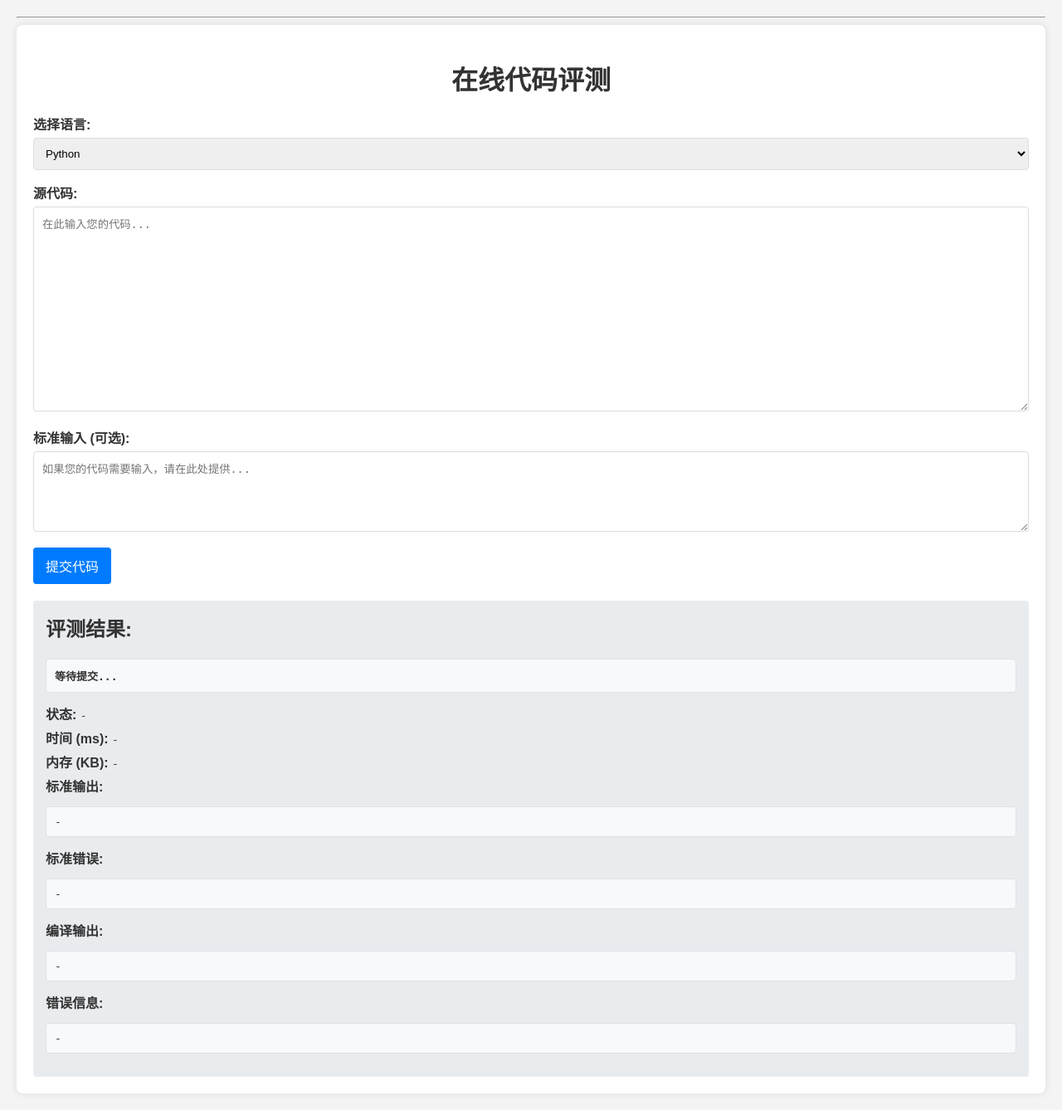
After one commit to medopaw/code-black-sphere, a Flask app: template app/templates/index.html in a window 1280 px wide. The commit adds this page. Shown: the whole page at 83% size. Run offline with Flask 3, Linux system fonts and the light colour scheme; the template is opened without the code that fills it, so the values that code supplies are empty.

Commit message:
refactor: remove auth module and reorganize main routes
This commit removes the authentication module, including its routes, forms, and templates, as it is no longer needed. The main routes have been moved to a new `routes` directory for better organization. Additionally, the Judge0 service has been updated to make CPU and memory limits optional, and a new CSS file has been added to improve the UI for the code submission form.

```diff
--- a/app/auth/__init__.py
+++ /dev/null
@@ -1,5 +0,0 @@
-from flask import Blueprint
-
-auth_bp = Blueprint('auth', __name__)
-
-from app.auth import routes
--- /dev/null
+++ b/app/static/css/style.css
@@ -0,0 +1,93 @@
+body {
+    font-family: sans-serif;
+    margin: 20px;
+    background-color: #f4f4f4;
+    color: #333;
+}
+
+.container {
+    background-color: #fff;
+    padding: 20px;
+    border-radius: 8px;
+    box-shadow: 0 0 10px rgba(0, 0, 0, 0.1);
+}
+
+h1 {
+    color: #333;
+    text-align: center;
+    margin-bottom: 20px;
+}
+
+.form-group {
+    margin-bottom: 15px;
+}
+
+.form-group label {
+    display: block;
+    margin-bottom: 5px;
+    font-weight: bold;
+}
+
+.form-control {
+    width: 100%;
+    padding: 10px;
+    border: 1px solid #ddd;
+    border-radius: 4px;
+    box-sizing: border-box; /* Important for width calculation */
+}
+
+textarea.form-control {
+    resize: vertical;
+}
+
+.btn {
+    padding: 10px 15px;
+    border: none;
+    border-radius: 4px;
+    cursor: pointer;
+    font-size: 16px;
+}
+
+.btn-primary {
+    background-color: #007bff;
+    color: white;
+}
+
+.btn-primary:hover {
+    background-color: #0056b3;
+}
+
+#result-container {
+    margin-top: 30px;
+    padding: 15px;
+    background-color: #e9ecef;
+    border-radius: 4px;
+}
+
+#result-container h2 {
+    margin-top: 0;
+    color: #333;
+}
+
+pre {
+    background-color: #f8f9fa;
+    border: 1px solid #dee2e6;
+    padding: 10px;
+    border-radius: 4px;
+    white-space: pre-wrap; /* Allows wrapping of long lines */
+    word-wrap: break-word; /* Breaks long words if necessary */
+    max-height: 300px; /* Limit height and make scrollable if content exceeds */
+    overflow-y: auto;
+}
+
+#submission-status {
+    font-weight: bold;
+}
+
+#output-details p {
+    margin: 5px 0;
+}
+
+#output-details span {
+    font-family: monospace;
+}
--- /dev/null
+++ b/app/static/js/main.js
@@ -0,0 +1,142 @@
+document.addEventListener('DOMContentLoaded', function () {
+    const form = document.getElementById('code-submission-form');
+    const submissionStatus = document.getElementById('submission-status');
+    const resultContainer = document.getElementById('result-container');
+    const outputDetails = document.getElementById('output-details');
+
+    // Result fields
+    const statusDescription = document.getElementById('status-description');
+    const timeTaken = document.getElementById('time-taken');
+    const memoryUsed = document.getElementById('memory-used');
+    const stdoutOutput = document.getElementById('stdout-output');
+    const stderrOutput = document.getElementById('stderr-output');
+    const compileOutput = document.getElementById('compile-output');
+    const errorMessage = document.getElementById('error-message');
+
+    form.addEventListener('submit', async function (event) {
+        event.preventDefault();
+
+        submissionStatus.textContent = '正在提交...';
+        outputDetails.style.display = 'none'; // Hide previous results
+        clearResultFields();
+
+        const formData = new FormData(form);
+        const data = {
+            language: formData.get('language'),
+            source_code: formData.get('source_code'),
+            stdin: formData.get('stdin') || null,
+            // expected_output: formData.get('expected_output') || null
+        };
+
+        try {
+            const response = await fetch('/api/submit', {
+                method: 'POST',
+                headers: {
+                    'Content-Type': 'application/json',
+                },
+                body: JSON.stringify(data),
+            });
+
+            if (!response.ok) {
+                const errorData = await response.json();
+                throw new Error(errorData.error || `HTTP error! status: ${response.status}`);
+            }
+
+            const result = await response.json();
+
+            if (result.token) {
+                submissionStatus.textContent = `提交成功！Token: ${result.token}. 正在等待结果...`;
+                pollForResult(result.token);
+            } else if (result.error) {
+                submissionStatus.textContent = `提交失败: ${result.error}`;
+                errorMessage.textContent = result.error;
+                outputDetails.style.display = 'block';
+            } else {
+                submissionStatus.textContent = '提交失败，未收到 Token。';
+                errorMessage.textContent = '未知提交错误。';
+                outputDetails.style.display = 'block';
+            }
+        } catch (error) {
+            console.error('提交错误:', error);
+            submissionStatus.textContent = `提交出错: ${error.message}`;
+            errorMessage.textContent = error.message;
+            outputDetails.style.display = 'block';
+        }
+    });
+
+    async function pollForResult(token) {
+        const pollInterval = 2000; // Poll every 2 seconds
+        const maxAttempts = 30; // Max 30 attempts (1 minute)
+        let attempts = 0;
+
+        const intervalId = setInterval(async () => {
+            attempts++;
+            if (attempts > maxAttempts) {
+                clearInterval(intervalId);
+                submissionStatus.textContent = `获取结果超时 (Token: ${token}). 请稍后手动检查。`;
+                errorMessage.textContent = '获取结果超时。';
+                outputDetails.style.display = 'block';
+                return;
+            }
+
+            try {
+                const response = await fetch(`/api/result/${token}`);
+                if (!response.ok) {
+                    // Handle non-200 responses during polling, but don't necessarily stop polling unless it's a fatal error
+                    console.warn(`轮询 ${token} 时出错: ${response.status}`);
+                    submissionStatus.textContent = `获取结果中... (尝试 ${attempts}/${maxAttempts}, 状态: ${response.status})`;
+                    // If it's a 404, the token might be invalid or expired, so stop.
+                    if (response.status === 404) {
+                        clearInterval(intervalId);
+                        submissionStatus.textContent = `获取结果失败: Token ${token} 无效或已过期。`;
+                        errorMessage.textContent = `Token ${token} 无效或已过期。`;
+                        outputDetails.style.display = 'block';
+                    }
+                    return;
+                }
+
+                const resultData = await response.json();
+
+                if (resultData) {
+                    submissionStatus.textContent = `结果已获取 (Token: ${token})`;
+                    outputDetails.style.display = 'block';
+                    displayResults(resultData);
+
+                    // Judge0 status IDs: 1 (In Queue), 2 (Processing)
+                    // Any status > 2 means it's completed (Accepted, WA, TLE, CE, RTE etc.)
+                    if (resultData.status && resultData.status.id > 2) {
+                        clearInterval(intervalId);
+                    } else {
+                         submissionStatus.textContent = `正在处理 (Token: ${token}, 状态: ${resultData.status.description})... (尝试 ${attempts}/${maxAttempts})`;
+                    }
+                } else {
+                    submissionStatus.textContent = `获取结果中... (尝试 ${attempts}/${maxAttempts}, 未收到有效数据)`;
+                }
+            } catch (error) {
+                console.error('轮询错误:', error);
+                // Don't stop polling on network errors, allow retries
+                submissionStatus.textContent = `轮询时发生错误: ${error.message}. 正在重试... (尝试 ${attempts}/${maxAttempts})`;
+            }
+        }, pollInterval);
+    }
+
+    function displayResults(data) {
+        statusDescription.textContent = data.status?.description || 'N/A';
+        timeTaken.textContent = data.time !== null ? (parseFloat(data.time) * 1000).toFixed(2) : 'N/A'; // Assuming time is in seconds
+        memoryUsed.textContent = data.memory !== null ? data.memory : 'N/A'; // Assuming memory is in KB
+        stdoutOutput.textContent = data.stdout || '-';
+        stderrOutput.textContent = data.stderr || '-';
+        compileOutput.textContent = data.compile_output || '-';
+        errorMessage.textContent = data.message || (data.status?.id > 3 ? data.status?.description : '-'); // Show status description as error if it's an error status
+    }
+
+    function clearResultFields() {
+        statusDescription.textContent = '-';
+        timeTaken.textContent = '-';
+        memoryUsed.textContent = '-';
+        stdoutOutput.textContent = '-';
+        stderrOutput.textContent = '-';
+        compileOutput.textContent = '-';
+        errorMessage.textContent = '-';
+    }
+});
--- a/app/templates/base.html
+++ b/app/templates/base.html
@@ -4,13 +4,12 @@
     <meta charset="utf-8">
     <meta name="viewport" content="width=device-width, initial-scale=1, shrink-to-fit=no">
     <title>{{ title if title else 'Flask App' }}</title>
-    {# Add any global CSS or JS links here #}
+    <link rel="stylesheet" href="{{ url_for('static', filename='css/style.css') }}">
+    {# Add any other global CSS or JS links here #}
 </head>
 <body>
     <div>
-        <a href="{{ url_for('main.hello') }}">Home</a>
-        {# Add other navigation links here, e.g., login, register #}
-        <a href="{{ url_for('auth.register') }}">Register</a>
+        {# Navigation links can be added here if needed in the future #}
     </div>
     <hr>
     {% with messages = get_flashed_messages() %}
--- /dev/null
+++ b/app/templates/index.html
@@ -0,0 +1,59 @@
+{% extends "base.html" %}
+
+{% block title %}在线代码评测{% endblock %}
+
+{% block content %}
+<div class="container">
+    <h1>在线代码评测</h1>
+    <form id="code-submission-form">
+        <div class="form-group">
+            <label for="language">选择语言:</label>
+            <select id="language" name="language" class="form-control">
+                <option value="python">Python</option>
+                <option value="javascript">JavaScript</option>
+                <option value="java">Java</option>
+                <option value="c++">C++</option>
+                <option value="c">C</option>
+                {# Add more languages as needed, ensure values match backend expectations #}
+            </select>
+        </div>
+
+        <div class="form-group">
+            <label for="source_code">源代码:</label>
+            <textarea id="source_code" name="source_code" rows="15" class="form-control" placeholder="在此输入您的代码..."></textarea>
+        </div>
+
+        <div class="form-group">
+            <label for="stdin">标准输入 (可选):</label>
+            <textarea id="stdin" name="stdin" rows="5" class="form-control" placeholder="如果您的代码需要输入，请在此处提供..."></textarea>
+        </div>
+
+        {# <div class="form-group">
+            <label for="expected_output">预期输出 (可选, 用于测试):</label>
+            <textarea id="expected_output" name="expected_output" rows="5" class="form-control" placeholder="如果需要，提供预期的输出以进行比较..."></textarea>
+        </div> #}
+
+        <button type="submit" class="btn btn-primary">提交代码</button>
+    </form>
+
+    <div id="result-container" style="margin-top: 20px;">
+        <h2>评测结果:</h2>
+        <pre id="submission-status">等待提交...</pre>
+        <div id="output-details">
+            <p><strong>状态:</strong> <span id="status-description">-</span></p>
+            <p><strong>时间 (ms):</strong> <span id="time-taken">-</span></p>
+            <p><strong>内存 (KB):</strong> <span id="memory-used">-</span></p>
+            <p><strong>标准输出:</strong></p>
+            <pre id="stdout-output">-</pre>
+            <p><strong>标准错误:</strong></p>
+            <pre id="stderr-output">-</pre>
+            <p><strong>编译输出:</strong></p>
+            <pre id="compile-output">-</pre>
+            <p><strong>错误信息:</strong></p>
+            <pre id="error-message">-</pre>
+        </div>
+    </div>
+</div>
+
+<script src="{{ url_for('static', filename='js/main.js') }}"></script>
+{% endblock %}
```
Also changed, not shown: PLAN.md (+3 -3 lines), app/__init__.py (+3 -8 lines), app/api/submissions.py (+11 -3 lines), app/auth/forms.py (deleted, +0 -27 lines), app/auth/routes.py (deleted, +0 -39 lines), app/routes/main.py (added, +12 -0 lines), app/services/judge0_service.py (+12 -7 lines), app/templates/auth/login.html (deleted, +0 -25 lines), app/templates/auth/register.html (deleted, +0 -37 lines).
